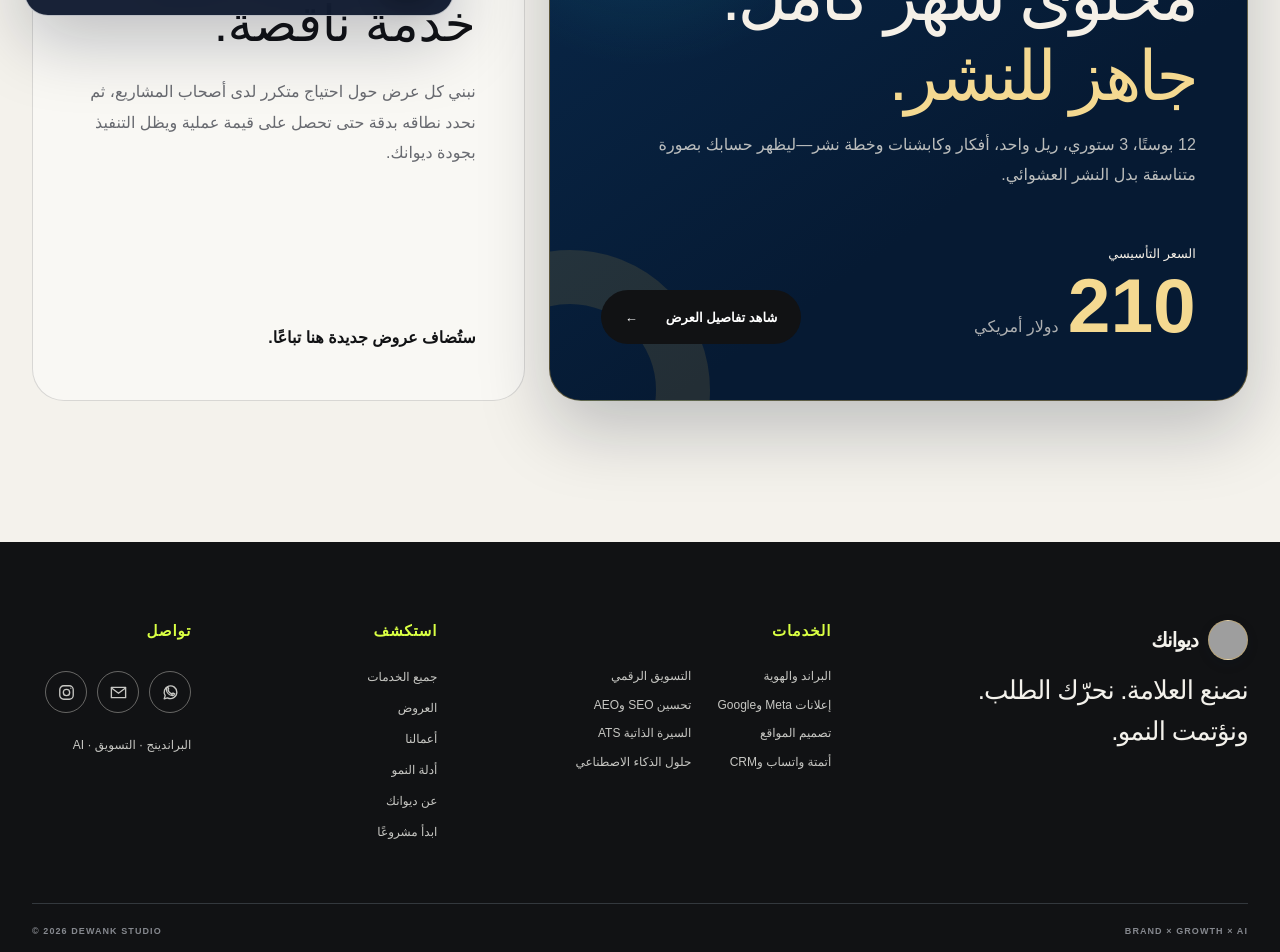
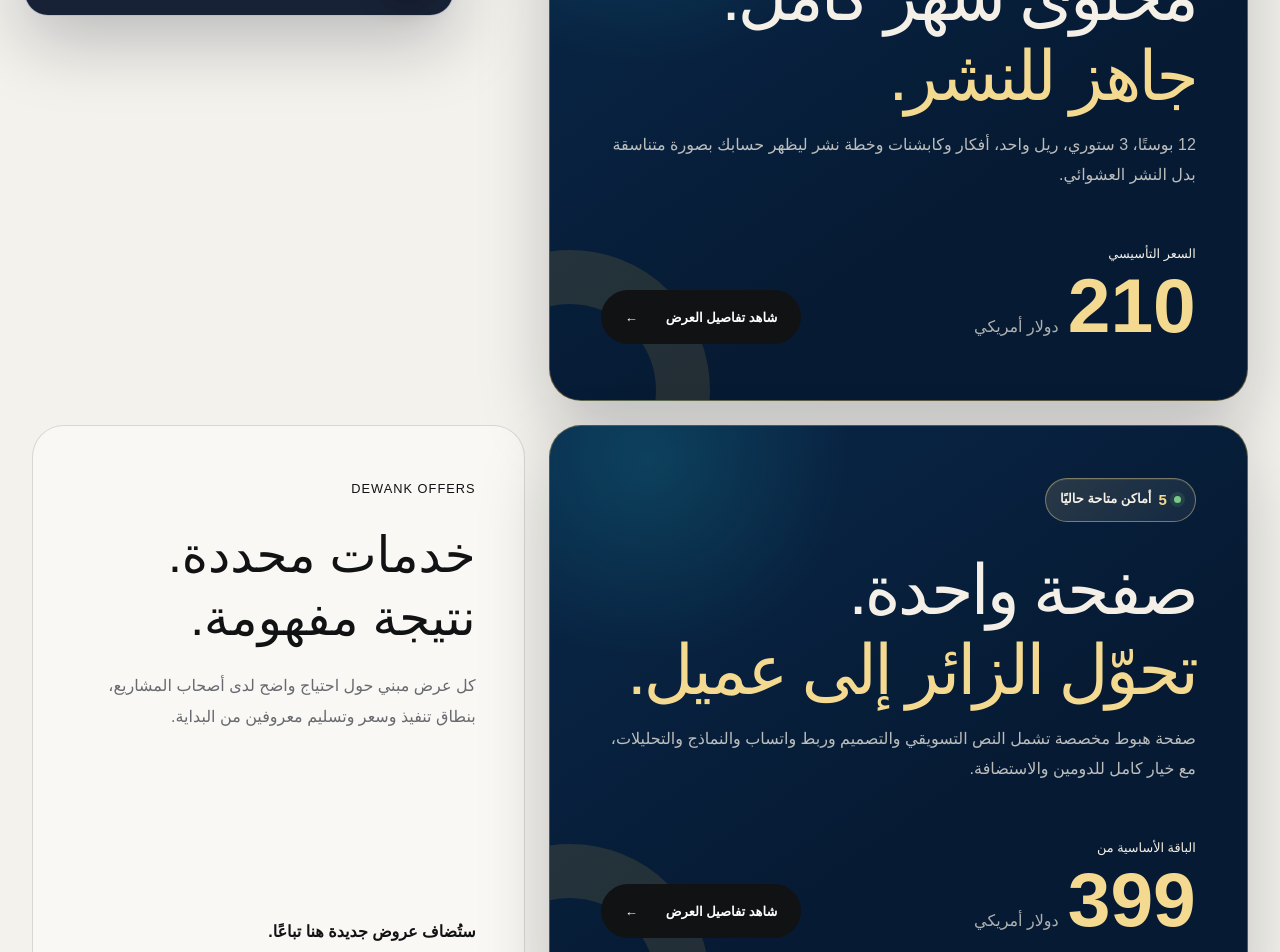
Before and after one commit to mohammedrashad2011-ui/Dewank-2026-website, a Next.js app: page /offers in a window 1280 px wide. Shown: the part 760-1712 px from the top of the page. Built offline with nearby package versions, Linux system fonts and the light colour scheme; no server answers; grey boxes are pictures that could not be loaded; a web font is replaced by a local one.

Commit message:
Add landing page package to offers hub

```diff
--- a/app/offers/page.tsx
+++ b/app/offers/page.tsx
@@ -3,15 +3,16 @@ import Link from "next/link";
 import { Footer, Header } from "../components/site-shell";
 import { createMetadata, siteUrl } from "../lib/seo";
 import { LocalizedOfferPrice } from "./localized-offer";
+import { LandingOfferPrice } from "./landing-page-package/localized-landing-offer";
 import "./offers-page.css";
 
 const availableSpots = 7;
 
 export const metadata: Metadata = createMetadata({
-  title: "عروض ديوانك | باقات تسويق ومحتوى بأسعار واضحة",
-  description: "اكتشف عروض ديوانك للبراندينج والمحتوى والتسويق والأتمتة، ومنها باقة محتوى إنستقرام لمدة شهر مع سعر واضح وحجز مباشر عبر واتساب.",
+  title: "عروض ديوانك | باقات تسويق ومحتوى وصفحات هبوط",
+  description: "اكتشف عروض ديوانك الجاهزة: باقة محتوى إنستقرام لمدة شهر، وباقة تصميم صفحة هبوط احترافية مع خيار دومين واستضافة لمدة عام.",
   path: "/offers",
-  keywords: ["عروض تسويق رقمي", "باقة محتوى انستقرام", "أسعار إدارة السوشيال ميديا", "تصميم بوستات انستقرام", "باقات سوشيال ميديا السعودية"],
+  keywords: ["عروض تسويق رقمي", "باقة محتوى انستقرام", "تصميم صفحة هبوط", "أسعار إدارة السوشيال ميديا", "landing page السعودية"],
 });
 
 export default function OffersPage() {
@@ -19,12 +20,10 @@ export default function OffersPage() {
     "@context": "https://schema.org",
     "@type": "ItemList",
     name: "عروض ديوانك",
-    itemListElement: [{
-      "@type": "ListItem",
-      position: 1,
-      name: "باقة محتوى إنستقرام لمدة شهر",
-      url: `${siteUrl}/offers/30-day-content-package`,
-    }],
+    itemListElement: [
+      { "@type": "ListItem", position: 1, name: "باقة محتوى إنستقرام لمدة شهر", url: `${siteUrl}/offers/30-day-content-package` },
+      { "@type": "ListItem", position: 2, name: "باقة تصميم صفحة هبوط احترافية", url: `${siteUrl}/offers/landing-page-package` },
+    ],
   };
 
   return (
@@ -35,24 +34,34 @@ export default function OffersPage() {
       <section className="shell offers-hero">
         <span className="offers-hero-eyebrow">عروض ديوانك</span>
         <h1>عروض واضحة.<br/><em>تساعدك تبدأ الآن.</em></h1>
-        <p>اختر العرض المناسب لنشاطك بنطاق عمل محدد وسعر معروف من البداية. راجع التفاصيل وابدأ مباشرة عبر واتساب—من دون اشتراكات طويلة أو خدمات غامضة.</p>
+        <p>اختر العرض المناسب لنشاطك بنطاق عمل محدد وسعر معروف من البداية. راجع التفاصيل وابدأ مباشرة عبر واتساب، من دون اشتراكات طويلة أو خدمات غامضة.</p>
       </section>
 
-      <section className="shell offers-grid" aria-label="عروض ديوانك الحالية">
-        <article className="offer-card">
+      <section className="shell offers-grid offers-grid-two" aria-label="عروض ديوانك الحالية">
+        <article className="offer-card compact-offer-card">
           <div className="offer-availability" aria-label={`${availableSpots} أماكن متاحة حاليًا`}>
             <span className="offer-spots-available"><i aria-hidden="true" /><strong>{availableSpots}</strong> أماكن متاحة حاليًا</span>
           </div>
           <h2>محتوى شهر كامل.<br/><em>جاهز للنشر.</em></h2>
-          <p>12 بوستًا، 3 ستوري، ريل واحد، أفكار وكابشنات وخطة نشر—ليظهر حسابك بصورة متناسقة بدل النشر العشوائي.</p>
+          <p>12 بوستًا، 3 ستوري، ريل واحد، أفكار وكابشنات وخطة نشر ليظهر حسابك بصورة متناسقة بدل النشر العشوائي.</p>
           <div className="offer-card-meta">
             <div><small>السعر التأسيسي</small><LocalizedOfferPrice /></div>
             <Link className="button primary" href="/offers/30-day-content-package">شاهد تفاصيل العرض <span>←</span></Link>
           </div>
         </article>
 
-        <aside className="offers-note">
-          <div><small>DEWANK OFFERS</small><h2>ليس خصمًا على خدمة ناقصة.</h2><p>نبني كل عرض حول احتياج متكرر لدى أصحاب المشاريع، ثم نحدد نطاقه بدقة حتى تحصل على قيمة عملية ويظل التنفيذ بجودة ديوانك.</p></div>
+        <article className="offer-card compact-offer-card landing-offer-card">
+          <div className="offer-availability"><span className="offer-spots-available"><i aria-hidden="true" /><strong>5</strong> أماكن متاحة حاليًا</span></div>
+          <h2>صفحة واحدة.<br/><em>تحوّل الزائر إلى عميل.</em></h2>
+          <p>صفحة هبوط مخصصة تشمل النص التسويقي والتصميم وربط واتساب والنماذج والتحليلات، مع خيار كامل للدومين والاستضافة.</p>
+          <div className="offer-card-meta">
+            <div><small>الباقة الأساسية من</small><LandingOfferPrice kind="base" /></div>
+            <Link className="button primary" href="/offers/landing-page-package">شاهد تفاصيل العرض <span>←</span></Link>
+          </div>
+        </article>
+
+        <aside className="offers-note offers-note-wide">
+          <div><small>DEWANK OFFERS</small><h2>خدمات محددة. نتيجة مفهومة.</h2><p>كل عرض مبني حول احتياج واضح لدى أصحاب المشاريع، بنطاق تنفيذ وسعر وتسليم معروفين من البداية.</p></div>
           <span>ستُضاف عروض جديدة هنا تباعًا.</span>
         </aside>
       </section>
```
